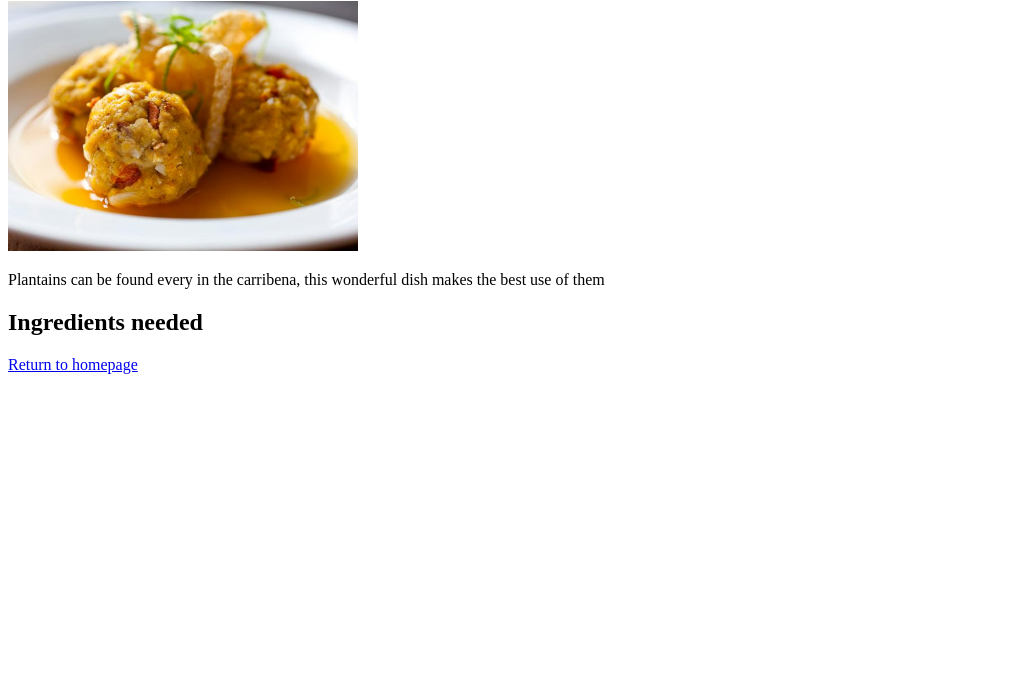
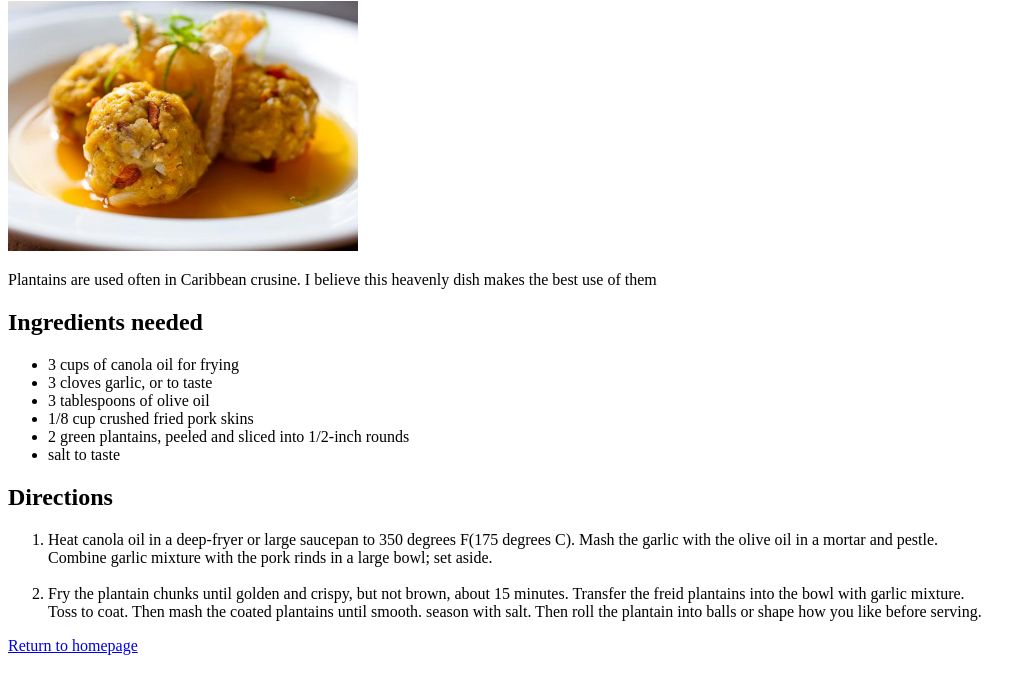
Before and after one commit to MiLkEE44/odin-recipes, a plain HTML site: page recipes/mofongo.html in a window 1280 px wide. Shown: the part 79-772 px from the top of the page, without its empty margins (0-1033 px from the left). Drawn offline with Linux system fonts and the light colour scheme.

Commit message:
finished mofongo

```diff
--- a/recipes/mofongo.html
+++ b/recipes/mofongo.html
@@ -9,8 +9,26 @@
 <body>
     <h1> Mofongo</h1>
     <img src="/recipes-images/mofongo.jpeg" height="250" width="350" alt="A picture of mofongo">
-    <p>Plantains can be found every in the carribena, this wonderful dish makes the best use of them</p>
+    <p>Plantains are used often in Caribbean crusine. I believe this heavenly dish makes the best use of them</p>
     <h2>Ingredients needed</h2>
+    <ul>
+        <li>3 cups of canola oil for frying</li>
+        <li>3 cloves garlic, or to taste</li>
+        <li>3 tablespoons of olive oil</li>
+        <li>1/8 cup crushed fried pork skins</li>
+        <li>2 green plantains, peeled and sliced into 1/2-inch rounds</li>
+        <li>salt to taste</li>
+    </ul>
+    <h2>Directions</h2>
+    <ol>
+        <li>Heat canola oil in a deep-fryer or large saucepan to 350 degrees F(175 degrees C). Mash the garlic with the olive oil in a mortar and pestle.
+            <br> Combine garlic mixture with the pork rinds in a large bowl; set aside.</li>
+            <br>
+        <li>Fry the plantain chunks until golden and crispy, but not brown, about 15 minutes. Transfer the freid plantains into the bowl with garlic mixture.
+            <br> Toss to coat. Then mash the coated plantains until smooth. season with salt. Then roll the plantain into balls or shape how you like before serving.</li>
+    </ol>
+
+
     <a href="/index.html">Return to homepage</a>
 </body>
 </html>
```
